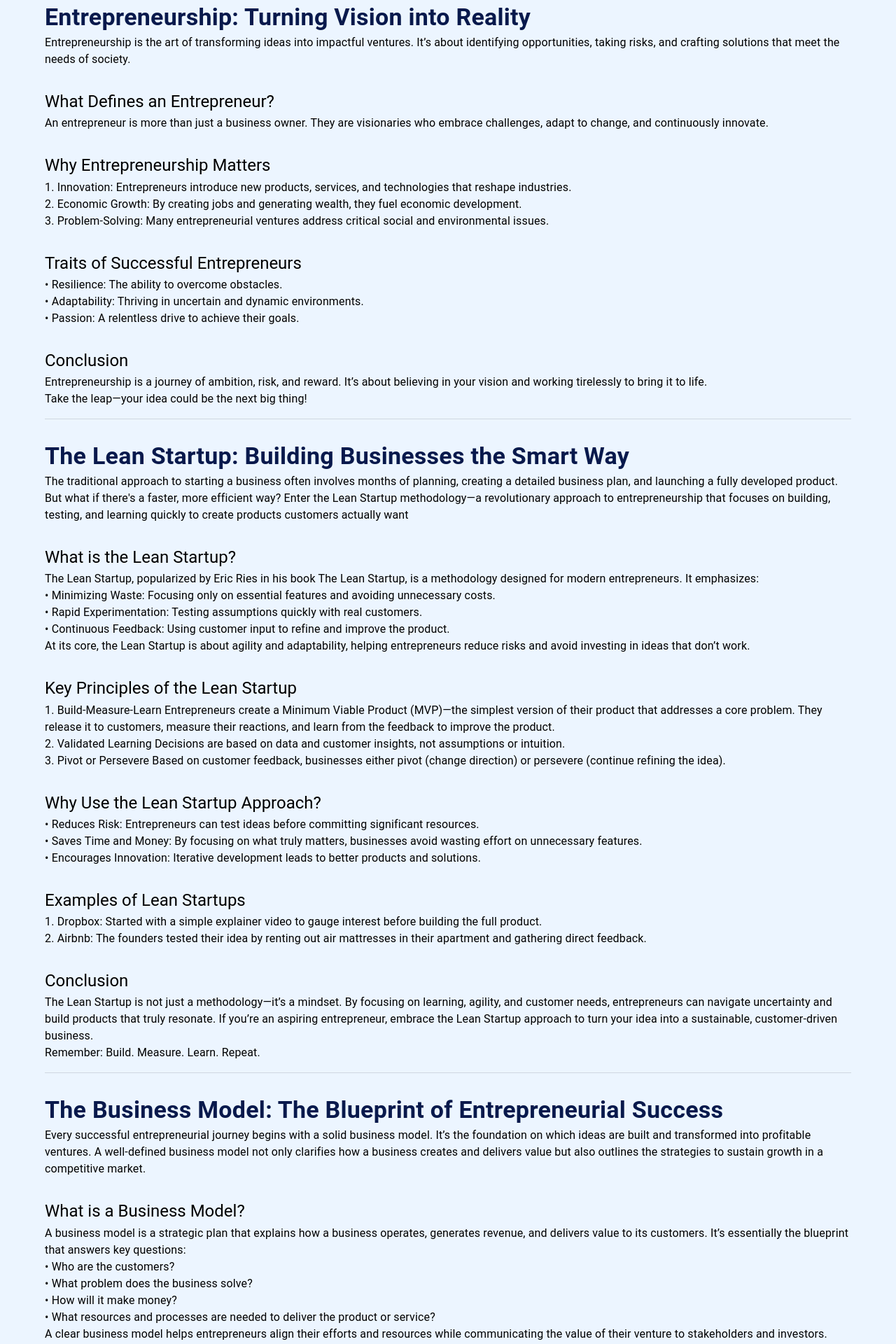
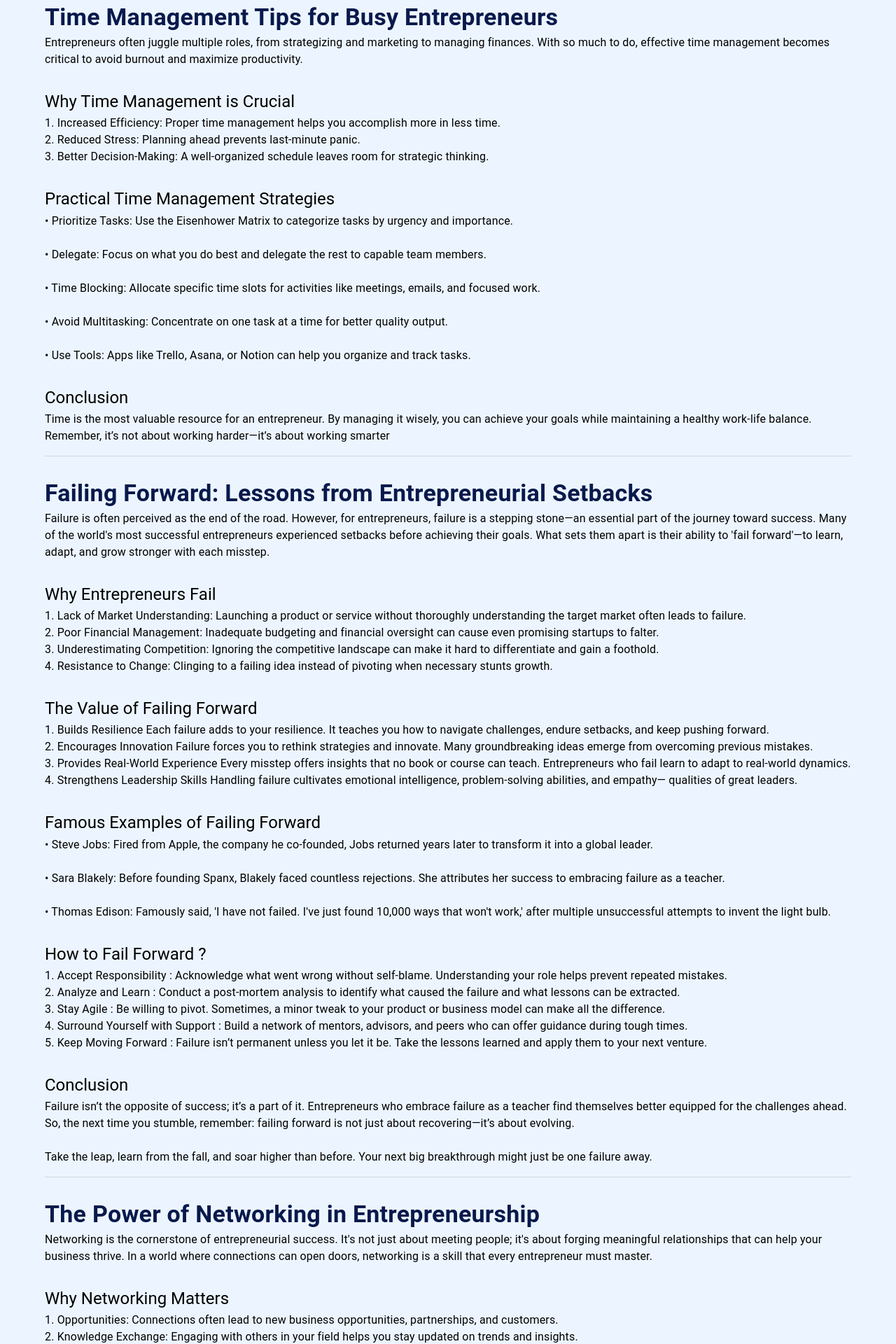
Before and after one commit to NoumanKhan2003/ecell-dcrustm, a React (Vite) app: page /blogs in a window 1280 px wide. Shown: the part 180-2100 px from the top of the page at 70% size. Built offline with nearby package versions, Linux system fonts and the light colour scheme.

Commit message:
New Blogs added

```diff
--- a/src/pages/BlogsPage.jsx
+++ b/src/pages/BlogsPage.jsx
@@ -6,6 +6,73 @@ import { Divider } from "@mui/material";
 
 const BlogsPage = () => {
   const blogs = [
+    {
+      titleMain:"Time Management Tips for Busy Entrepreneurs",
+      content:"Entrepreneurs often juggle multiple roles, from strategizing and marketing to managing finances. With so much to do, effective time management becomes critical to avoid burnout and maximize productivity."
+    },
+    {
+      title:"Why Time Management is Crucial",
+      content:"1. Increased Efficiency: Proper time management helps you accomplish more in less time. \n 2. Reduced Stress: Planning ahead prevents last-minute panic. \n3. Better Decision-Making: A well-organized schedule leaves room for strategic thinking."
+    },
+    {
+      title:"Practical Time Management Strategies",
+      content:"• Prioritize Tasks: Use the Eisenhower Matrix to categorize tasks by urgency and importance.\n\n • Delegate: Focus on what you do best and delegate the rest to capable team members. \n\n• Time Blocking: Allocate specific time slots for activities like meetings, emails, and focused work. \n\n • Avoid Multitasking: Concentrate on one task at a time for better quality output. \n\n • Use Tools: Apps like Trello, Asana, or Notion can help you organize and track tasks."
+    },
+    {
+      title: "Conclusion",
+      conclusion:
+        "Time is the most valuable resource for an entrepreneur. By managing it wisely, you can achieve your goals while maintaining a healthy work-life balance. \n Remember, it’s not about working harder—it’s about working smarter",
+    },
+    {
+      titleMain: "Failing Forward: Lessons from Entrepreneurial Setbacks",
+      content:
+        "Failure is often perceived as the end of the road. However, for entrepreneurs, failure is a stepping stone—an essential part of the journey toward success. Many of the world's most successful entrepreneurs experienced setbacks before achieving their goals. What sets them apart is their ability to 'fail forward'—to learn, adapt, and grow stronger with each misstep.",
+    },
+    {
+      title: "Why Entrepreneurs Fail",
+      content:
+        "1. Lack of Market Understanding: Launching a product or service without thoroughly understanding the target market often leads to failure. \n 2. Poor Financial Management: Inadequate budgeting and financial oversight can cause even promising startups to falter. \n 3. Underestimating Competition: Ignoring the competitive landscape can make it hard to differentiate and gain a foothold. \n 4. Resistance to Change: Clinging to a failing idea instead of pivoting when necessary stunts growth.",
+    },
+    {
+      title: "The Value of Failing Forward",
+      content:
+        "1. Builds Resilience Each failure adds to your resilience. It teaches you how to navigate challenges, endure setbacks, and keep pushing forward. \n 2. Encourages Innovation Failure forces you to rethink strategies and innovate. Many groundbreaking ideas emerge from overcoming previous mistakes. \n 3. Provides Real-World Experience Every misstep offers insights that no book or course can teach. Entrepreneurs who fail learn to adapt to real-world dynamics. \n 4. Strengthens Leadership Skills Handling failure cultivates emotional intelligence, problem-solving abilities, and empathy— qualities of great leaders.",
+    },
+    {
+      title: "Famous Examples of Failing Forward",
+      content:
+        "• Steve Jobs: Fired from Apple, the company he co-founded, Jobs returned years later to transform it into a global leader. \n \n• Sara Blakely: Before founding Spanx, Blakely faced countless rejections. She attributes her success to embracing failure as a teacher.\n\n • Thomas Edison: Famously said, 'I have not failed. I've just found 10,000 ways that won't work,' after multiple unsuccessful attempts to invent the light bulb.",
+    },
+    {
+      title: "How to Fail Forward ?",
+      content:
+        "1. Accept Responsibility : Acknowledge what went wrong without self-blame. Understanding your role helps prevent repeated mistakes. \n 2. Analyze and Learn : Conduct a post-mortem analysis to identify what caused the failure and what lessons can be extracted. \n 3. Stay Agile : Be willing to pivot. Sometimes, a minor tweak to your product or business model can make all the difference. \n 4. Surround Yourself with Support : Build a network of mentors, advisors, and peers who can offer guidance during tough times.\n 5. Keep Moving Forward : Failure isn’t permanent unless you let it be. Take the lessons learned and apply them to your next venture.",
+    },
+    {
+      title: "Conclusion",
+      conclusion:
+        "Failure isn’t the opposite of success; it’s a part of it. Entrepreneurs who embrace failure as a teacher find themselves better equipped for the challenges ahead. So, the next time you stumble, remember: failing forward is not just about recovering—it’s about evolving.\n\n Take the leap, learn from the fall, and soar higher than before. Your next big breakthrough might just be one failure away.",
+    },
+    {
+      titleMain: "The Power of Networking in Entrepreneurship",
+      content:
+        "Networking is the cornerstone of entrepreneurial success. It's not just about meeting people; it's about forging meaningful relationships that can help your business thrive. In a world where connections can open doors, networking is a skill that every entrepreneur must master.",
+    },
+    {
+      title: "Why Networking Matters",
+      content:
+        "1. Opportunities: Connections often lead to new business opportunities, partnerships, and customers. \n 2. Knowledge Exchange: Engaging with others in your field helps you stay updated on trends and insights. \n 3. Support System: A strong network provides moral and professional support during tough times.",
+    },
+    {
+      title: "Tips for Effective Networking",
+      content:
+        "• Be Genuine: Approach networking with authenticity. People are more likely to trust and support you if your intentions are sincere. \n\n • Add Value: Offer assistance, advice, or collaboration before expecting something in return. \n\n • Leverage Social Media: Platforms like LinkedIn can help you connect with industry leaders globally. \n\n • Follow Up: Build long-term relationships by staying in touch after the first interaction.",
+    },
+    {
+      title: "Conclusion",
+      conclusion:
+        "Networking is more than just exchanging business cards—it's about building bridges. Invest in your network, and it will pave the way for entrepreneurialgrowth.",
+    },
     {
       titleMain: "Entrepreneurship: Turning Vision into Reality",
       content:
@@ -39,17 +106,17 @@ const BlogsPage = () => {
         "The traditional approach to starting a business often involves months of planning, creating a detailed business plan, and launching a fully developed product. But what if there's a faster, more efficient way? Enter the Lean Startup methodology—a revolutionary approach to entrepreneurship that focuses on building, testing, and learning quickly to create products customers actually want",
     },
     { title: "What is the Lean Startup?",
-      content:"The Lean Startup, popularized by Eric Ries in his book The Lean Startup, is a methodology designed for modern entrepreneurs. It emphasizes: \n• Minimizing Waste: Focusing only on essential features and avoiding unnecessary costs. \n• Rapid Experimentation: Testing assumptions quickly with real customers. \n• Continuous Feedback: Using customer input to refine and improve the product.\n At its core, the Lean Startup is about agility and adaptability, helping entrepreneurs reduce risks and avoid investing in ideas that don’t work."
+      content:"The Lean Startup, popularized by Eric Ries in his book The Lean Startup, is a methodology designed for modern entrepreneurs. It emphasizes: \n\n• Minimizing Waste: Focusing only on essential features and avoiding unnecessary costs. \n\n• Rapid Experimentation: Testing assumptions quickly with real customers. \n\n• Continuous Feedback: Using customer input to refine and improve the product.\n\n At its core, the Lean Startup is about agility and adaptability, helping entrepreneurs reduce risks and avoid investing in ideas that don’t work."
      },
      {
       title:"Key Principles of the Lean Startup",
-      content:"1. Build-Measure-Learn Entrepreneurs create a Minimum Viable Product (MVP)—the simplest version of their product that addresses a core problem. They release it to customers, measure their reactions, and learn from the feedback to improve the product.\n" +
+      content:"1. Build-Measure-Learn Entrepreneurs create a Minimum Viable Product (MVP)—the simplest version of their product that addresses a core problem. \n They release it to customers, measure their reactions, and learn from the feedback to improve the product.\n" +
       "2. Validated Learning Decisions are based on data and customer insights, not assumptions or intuition.\n" +
       "3. Pivot or Persevere Based on customer feedback, businesses either pivot (change direction) or persevere (continue refining the idea)."
      },
      {
       title:"Why Use the Lean Startup Approach?",
-      content:"• Reduces Risk: Entrepreneurs can test ideas before committing significant resources.\n • Saves Time and Money: By focusing on what truly matters, businesses avoid wasting effort on unnecessary features.\n• Encourages Innovation: Iterative development leads to better products and solutions."
+      content:"• Reduces Risk: Entrepreneurs can test ideas before committing significant resources.\n\n • Saves Time and Money: By focusing on what truly matters, businesses avoid wasting effort on unnecessary features.\n\n• Encourages Innovation: Iterative development leads to better products and solutions."
      },
      {
       title:"Examples of Lean Startups",
```
